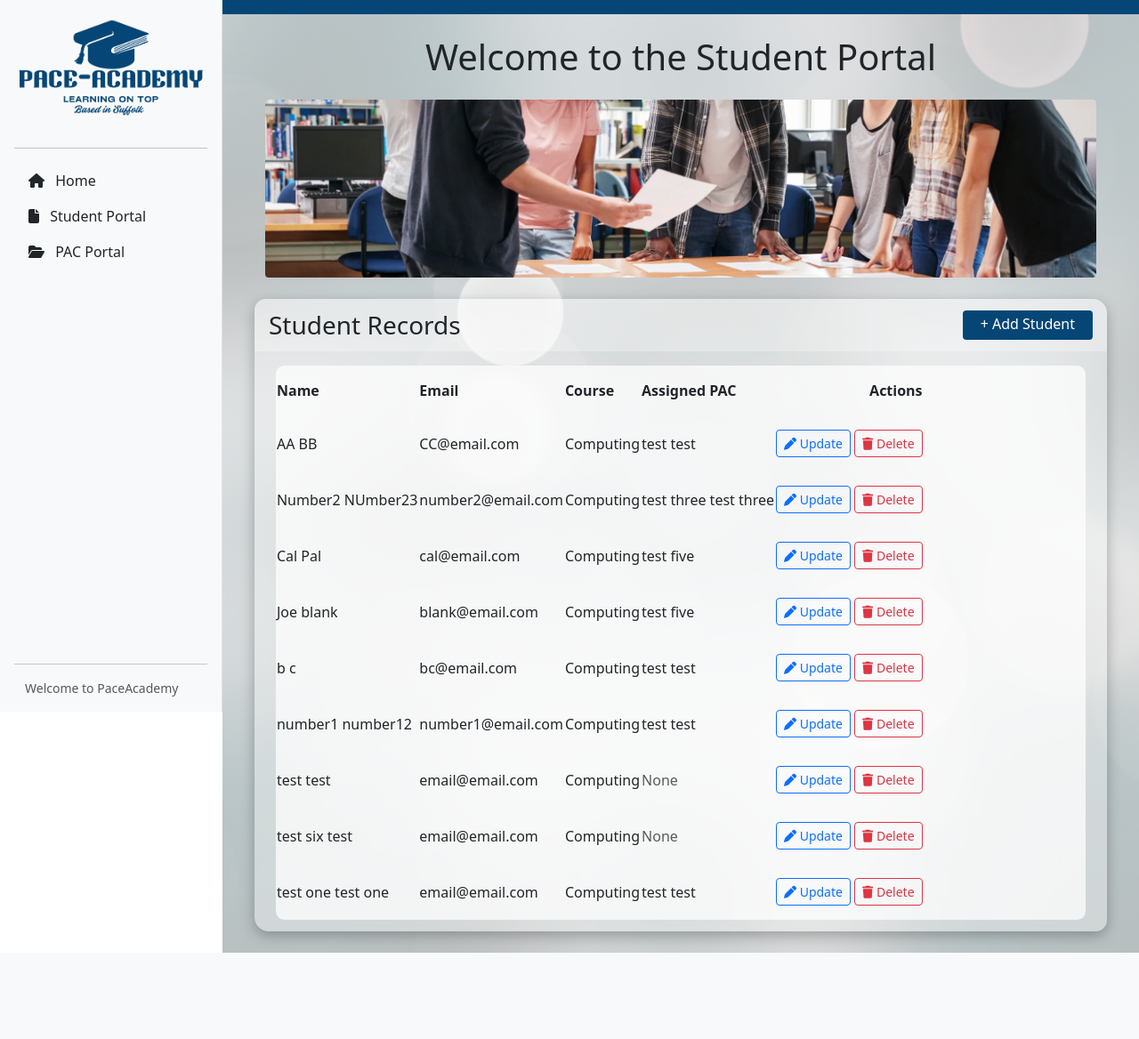
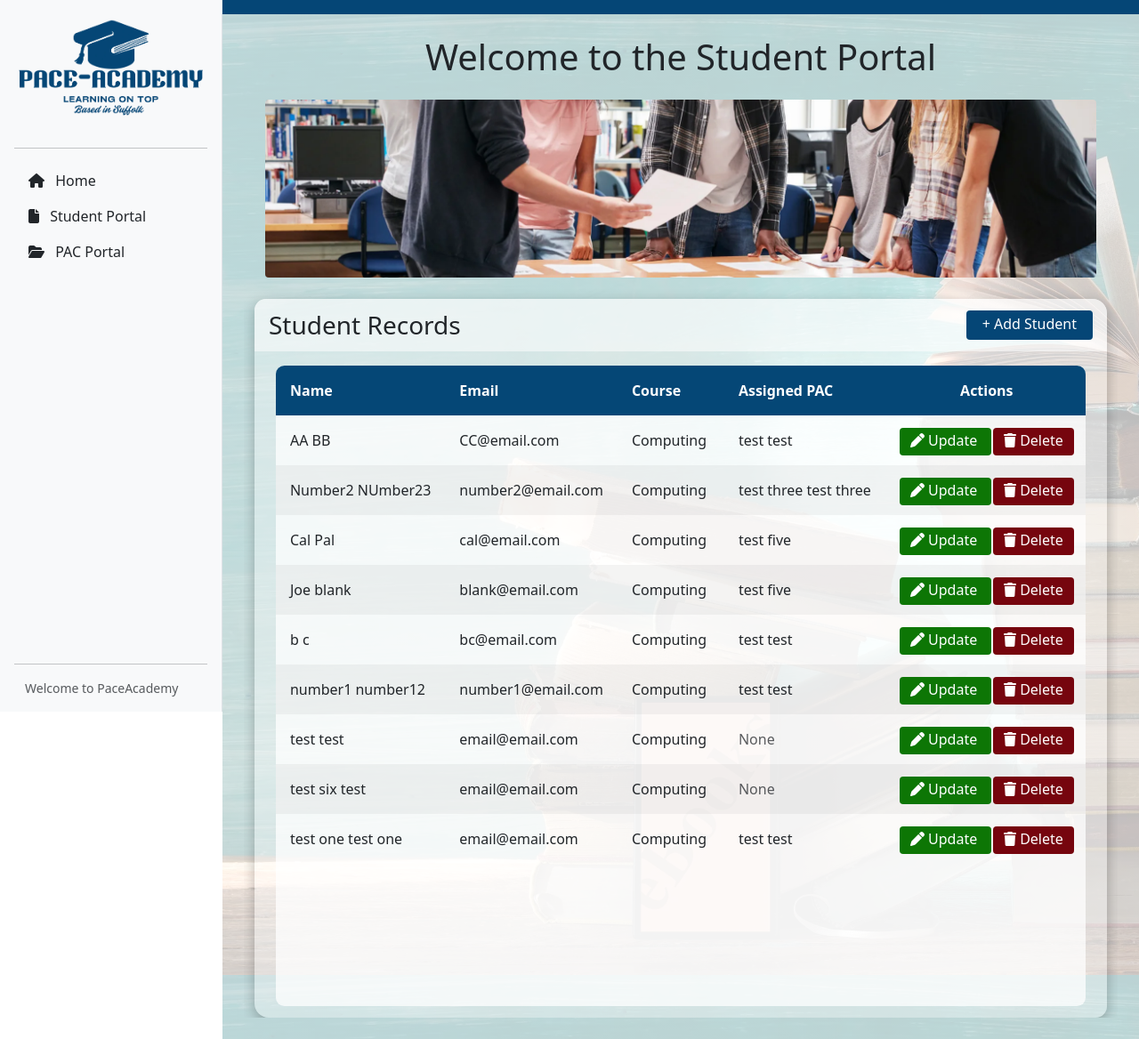
Before and after one commit to Purdicus05/StudentPacDB, a Django app: page /students/ in a window 1280 px wide. Shown: the whole page at 89% size. Before the commit the page ends 1071 px from the top, so only its background shows below. Run offline with Django 5.2, Linux system fonts and the light colour scheme; data comes from the database, SQL or seed files in the repository; both versions use the stored data as it was after the commit; some libraries are stand-ins or nearby versions.

Commit message:
student table design complete

```diff
--- a/PaceAcademyApp/static/CSS/styleSheet.css
+++ b/PaceAcademyApp/static/CSS/styleSheet.css
@@ -10,7 +10,7 @@
         z-index: 1050;
     }
 
-    .col.p-4 {
+    .main_body {
         margin-left: 250px;
     }
 }
@@ -24,8 +24,13 @@
     overflow-y: auto;
     z-index: 1050;
  }
-.col.p-4 {
-    background-image: linear-gradient(to right, rgba(255, 255, 255, 0.7), rgba(255, 255, 255, 0.7)), url("../images/Background_Alt.webp");
+
+.main_body {
+    background-image: linear-gradient(to right, #fffb, #fffb), url("../images/Background_Alt_1.webp");
+}
+
+.main_body .student_body_table {
+    height: 90vh;
 }
 
 @view-transition {
@@ -45,15 +50,16 @@
     border-color: transparent;
     border-radius: 4px;
     background-color: #054676;
-    padding: 3px 20px 6px 20px;
+    padding: 3px 18px 6px 18px;
     color: #ffffff;
     text-decoration: none;
+    transition-duration: 0.2s;
 }
 
 .button-pa:hover {
     border-radius: 4px;
     background-color: #1f6495;
-    padding: 3px 20px 6px 20px;
+    padding: 4px 20px 7px 20px;
     color: #ffffff;
     text-decoration: none;
     transition-duration: 0.2s;
@@ -62,34 +68,38 @@
 .button-pa-update {
     border-color: transparent;
     border-radius: 4px;
-    background-color: #054676;
-    padding: 3px 20px 6px 20px;
+    background-color: #0D7605;
+    padding: 3px 12px 6px 12px;
     color: #ffffff;
     text-decoration: none;
+    margin-right: .1rem;
+    transition-duration: 0.2s;
 }
 
 .button-pa-update:hover {
     border-radius: 4px;
-    background-color: #1f6495;
-    padding: 3px 20px 6px 20px;
+    background-color: #0b9901;
+    padding: 3px 14px 6px 14px;
+    color: #ffffff;
+    text-decoration: none;
+    transition-duration: 0.2s;
+
+}
+
+.button-pa-delete {
+    border-color: transparent;
+    border-radius: 4px;
+    background-color: #76050e;
+    padding: 3px 12px 6px 12px;
     color: #ffffff;
     text-decoration: none;
     transition-duration: 0.2s;
 }
 
-.button-pa-delete {
-    border-color: transparent;
-    border-radius: 4px;
-    background-color: #054676;
-    padding: 3px 20px 6px 20px;
-    color: #ffffff;
-    text-decoration: none;
-}
-
 .button-pa-delete:hover {
     border-radius: 4px;
-    background-color: #1f6495;
-    padding: 3px 20px 6px 20px;
+    background-color: #a00411;
+    padding: 3px 14px 6px 14px;
     color: #ffffff;
     text-decoration: none;
     transition-duration: 0.2s;
@@ -121,8 +131,34 @@
 
 /* CSS for Student Record page */
 table, th, td {
-    padding-top: 1rem;
-    padding-bottom: 1rem;
+    border-collapse: collapse;
+    padding: 1rem;
+}
+
+td {
+    width: 36px;
+    height: 36px;
+    margin-right: .5rem;
+    vertical-align: middle;
+}
+
+thead {
+    background-color: #054776;
+    position: sticky;
+    top: 0;
+    left: 0;
+}
+
+thead th {
+    color: #fff;
+}
+
+tbody tr:nth-child(even) {
+    background-color: #0000000b;
+}
+
+tbody tr:hover {
+    background-color: #fff6;
 }
 
 .student-records {
@@ -131,12 +167,13 @@ table, th, td {
     box-shadow: 0 5px 15px #0004;
     overflow: hidden;
     max-width: 100%;
+    min-width: 0;
 }
 
 .student_header_table {
     width: 100%;
     height: 10%;
-    background-color: #fff4;
+    background-color: #fff8;
     padding: .8rem 1rem;
 }
 
@@ -145,9 +182,25 @@ table, th, td {
     max-height: 90%;
     background-color: #fffb;
     border-radius: .6rem;
-
     margin: .8rem auto;
     overflow: auto;
+    min-width: 0;
+}
+
+.student_body_table table {
+    min-width: 700px;
+    width: 100%;
+}
+
+.student_body_table th,
+.student_body_table td {
+    min-width: 120px;
+    white-space: nowrap;
+}
+
+.student_body_table th:last-child,
+.student_body_table td:last-child {
+    min-width: 200px;
 }
 
 .student_body_table::-webkit-scrollbar {
@@ -164,6 +217,7 @@ table, th, td {
 .student_body_table:hover::-webkit-scrollbar-thumb {
     visibility: visible;
 }
+
 /* Cards on Home Page */
 .cards-row {
     background-color: transparent;
--- a/PaceAcademyApp/templates/base.html
+++ b/PaceAcademyApp/templates/base.html
@@ -38,7 +38,7 @@
 
     <!-- Main layout -->
     <div class="container-fluid">
-        <div class="row flex-nowrap">
+        <div class="row">
 
             <!-- Desktop sidebar -->
             <div class="col-auto d-none d-lg-flex p-0">
@@ -75,7 +75,7 @@
             </div>
 
             <!-- Main content -->
-            <div class="main_body col p-4">
+            <div class="main_body col p-4 overflow-hidden">
                 <div class="container-fluid">
                     <header class="mb-3 text-center">
                         <h1 class="display-6"><strong>{% block header %}{% endblock %}</strong></h1>
--- a/PaceAcademyApp/templates/home.html
+++ b/PaceAcademyApp/templates/home.html
@@ -9,7 +9,7 @@
         <div class="row mb-4">
 
             <div class="col-lg-5 col-12 col-md-8 container-fluid">
-                <img src="..\static\images\Pace_Academy_Home_Page_Hero.webp" class="img-fluid" alt="Pace Academy Hero image">
+                <img src="..\static\images\Pace_Academy_Home_Page_Hero.webp" class="img-fluid rounded-1" alt="Pace Academy Hero image">
             </div>
 
             <div class="col-lg-7 col-14 col-md-10 container-fluid">
@@ -24,7 +24,7 @@
             </div>
 
             <div class="container-fluid pt-4 d-block">
-                <img class="w-100" src="..\static\images\Pace_Academy_Home_Page_Banner.webp" alt="Home Page Banner" style="height: 200px; object-fit: cover;">
+                <img class="w-100 rounded-1" src="..\static\images\Pace_Academy_Home_Page_Banner.webp" alt="Home Page Banner" style="height: 200px; object-fit: cover;">
             </div>
 
             <div class="container-fluid">
--- a/PaceAcademyApp/templates/students.html
+++ b/PaceAcademyApp/templates/students.html
@@ -5,7 +5,7 @@
 
     {% block content %}
         <!-- Insert page contents here -->
-        <div class="container-fluid mt-4">
+        <div class="container-fluid mt-4" style="overflow-x: hidden;">
 
             <div class="container-fluid d-block pb-4">
                 <img class="w-100 rounded-1" src="..\static\images\Students_Banner_Image.webp" alt="Home Page Banner" style="height: 200px; object-fit: cover;">
@@ -18,7 +18,7 @@
                 </div>
               <!-- Table record headings  -->
                 {% if students %}
-                <div class="student_body_table table-responsive justify-content-center">
+                <div class="student_body_table">
                     <table class="table-pa align-middle">
                         <thead>
                             <tr>
@@ -26,7 +26,7 @@
                                 <th>Email</th>
                                 <th>Course</th>
                                 <th>Assigned PAC</th>
-                                <th class="text-end">Actions</th>
+                                <th class="text-center">Actions</th>
                             </tr>
                         </thead>
                     <tbody>
@@ -46,12 +46,11 @@
 
                             <!-- Created action buttons  -->
                                 <td class="text-end">
-
-                                    <a class="btn btn-sm btn-outline-primary" href="{% url 'student_update' s.id %}">
+                                    <a class="button-pa-update btn-sm" href="{% url 'student_update' s.id %}">
                                     <i class="fa-solid fa-pen"></i> Update
                                     </a>
 
-                                    <a class="btn btn-sm btn-outline-danger" href="{% url 'student_delete' s.id %}">
+                                    <a class="button-pa-delete btn-sm" href="{% url 'student_delete' s.id %}">
                                     <i class="fa-solid fa-trash"></i> Delete
                                     </a>
 
```
Also changed, not shown: PaceAcademyApp/static/images/Background_Alt_1.webp (added), db.sqlite3.
